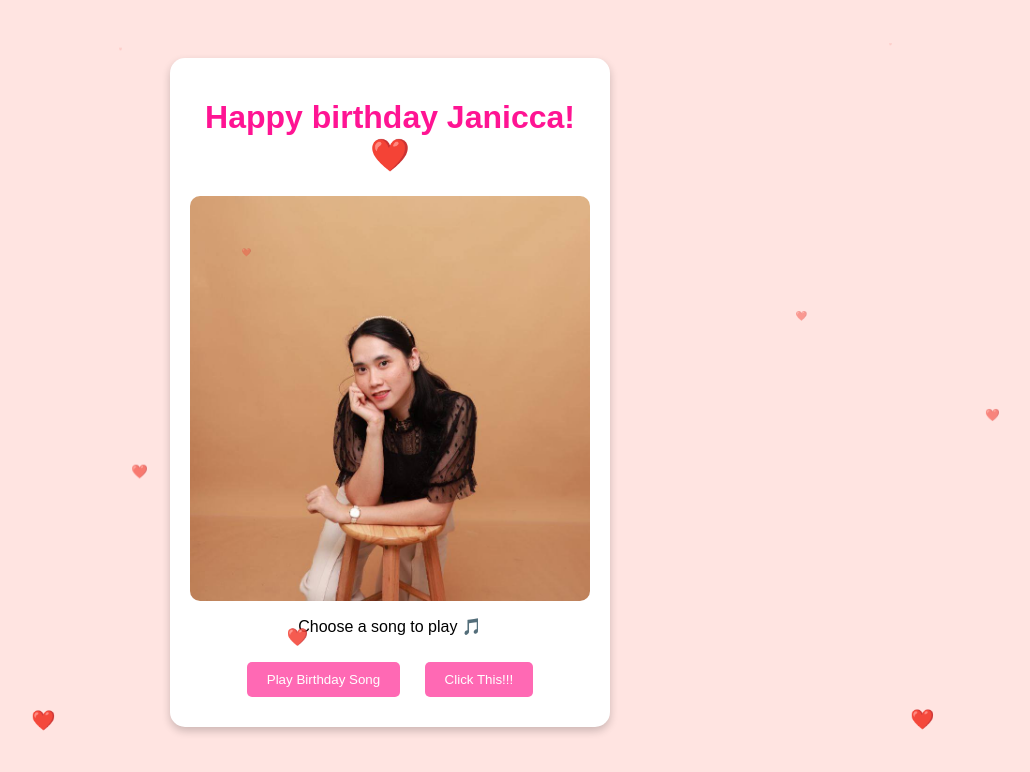
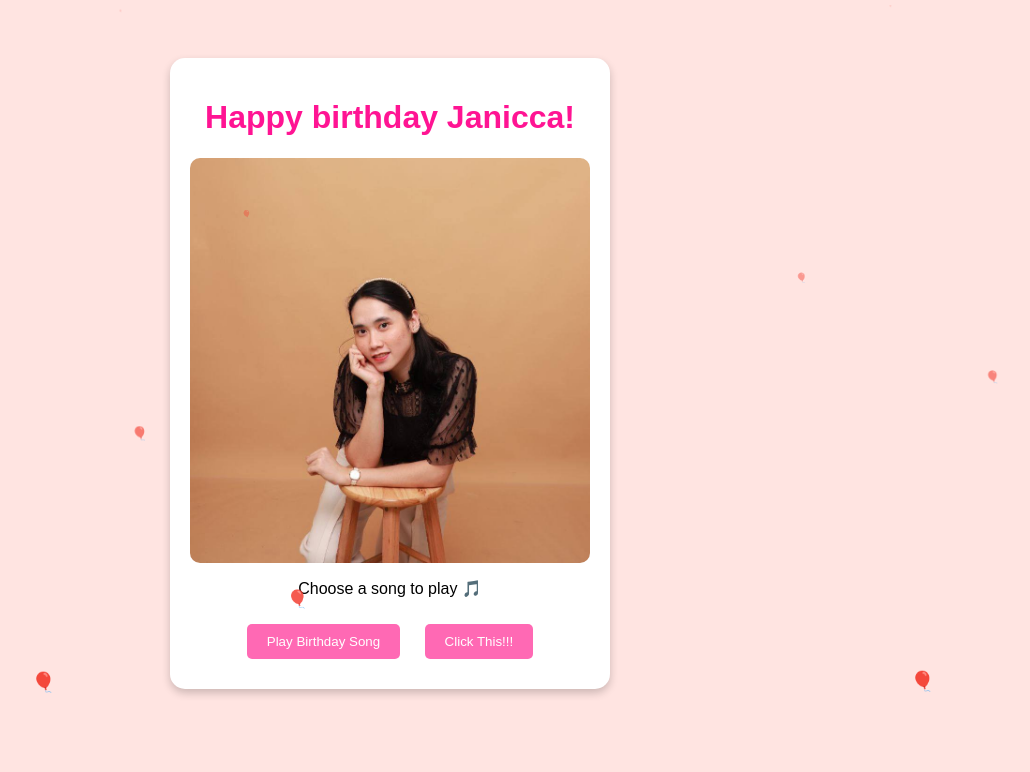
Before and after one commit to Gabbyda3rd/birthday, a plain HTML site: page index.html in a window 1280 px wide. Shown: the whole page, without its empty margins (250-1280 px from the left). Drawn offline with Linux system fonts and the light colour scheme.

Commit message:
Update index.html

```diff
--- a/index.html
+++ b/index.html
@@ -3,7 +3,7 @@
 <head>
     <meta charset="UTF-8">
     <meta name="viewport" content="width=device-width, initial-scale=1.0">
-    <title>For You ❤️</title>
+    <title>Happy Birthday janiccaaa!!</title>
     <style>
         body {
             font-family: Arial, sans-serif;
@@ -58,7 +58,7 @@
 </head>
 <body>
     <div class="container">
-        <h1>Happy birthday Janicca! ❤️</h1>
+        <h1>Happy birthday Janicca! </h1>
         <div class="slideshow">
             <img src="picture/bday.jpg" alt="">
             <img src="picture/473731406_2978032619013363_4757281590249027350_n.jpg" alt="">
@@ -67,6 +67,8 @@
             <img src="picture/5.jpg" alt="">
             <img src="picture/6.jpg" alt="">
             <img src="picture/7.jpg" alt="">
+            <img src="picture/8.jpg" alt="">
+            <img src="picture/9.jpg" alt="">
         </div>
         <p>Choose a song to play 🎵</p>
         <button onclick="playMusic('birthday')">Play Birthday Song</button>
@@ -88,7 +90,7 @@
 
         function createHearts() {
             const heart = document.createElement('div');
-            heart.innerHTML = '❤️';
+            heart.innerHTML = '🎈';
             heart.classList.add('heart');
             heart.style.left = Math.random() * 100 + 'vw';
             heart.style.animationDuration = Math.random() * 3 + 2 + 's';
```
